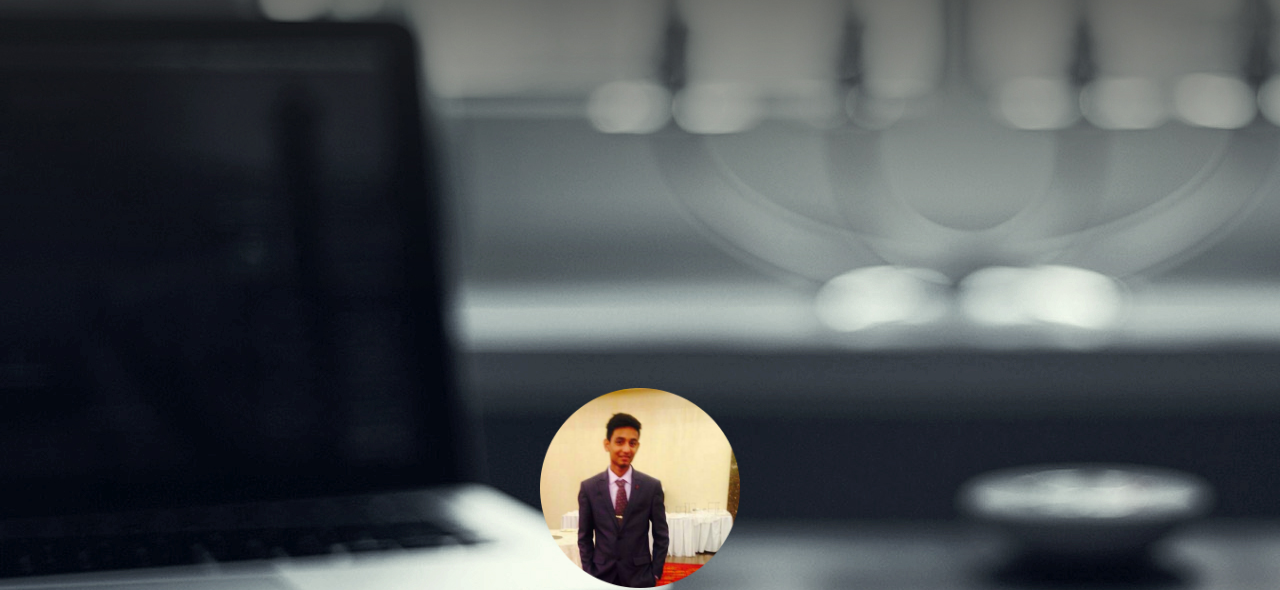
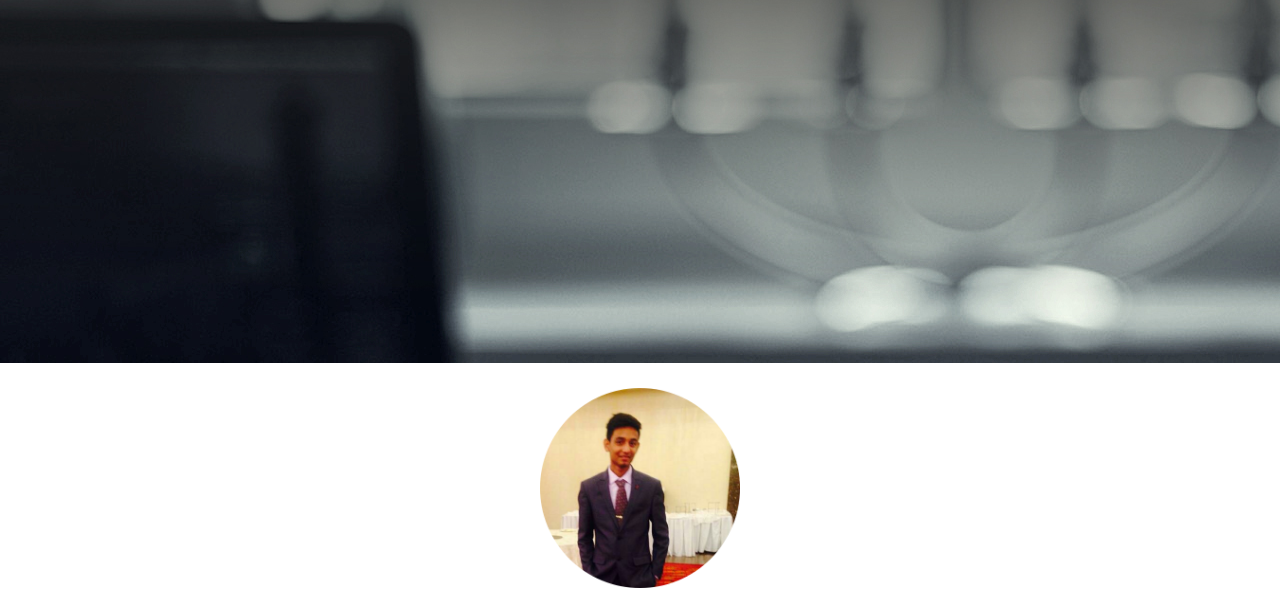
Before and after one commit to tarun18k/cv, a plain HTML site: page index.html in a window 1280 px wide. Shown: the part 237-827 px from the top of the page. Drawn offline with Linux system fonts and the light colour scheme; a web font is replaced by a local one.

Commit message:
Update style.css

```diff
--- a/style.css
+++ b/style.css
@@ -2,9 +2,6 @@ body {
     margin: 0;
     text-align: center;
     font-family: 'Merriweather', serif;
-   background-image: url(Website-Design-Background.jpg);
-    background-attachment: fixed;
-    background-repeat:inherit;
 }
 
 .topcontainer {
@@ -12,7 +9,7 @@ body {
     position: relative;
     padding: 100px;
     height: 50%;
-
+    background-image: url(Website-Design-Background.jpg);
 }
 
 
```
